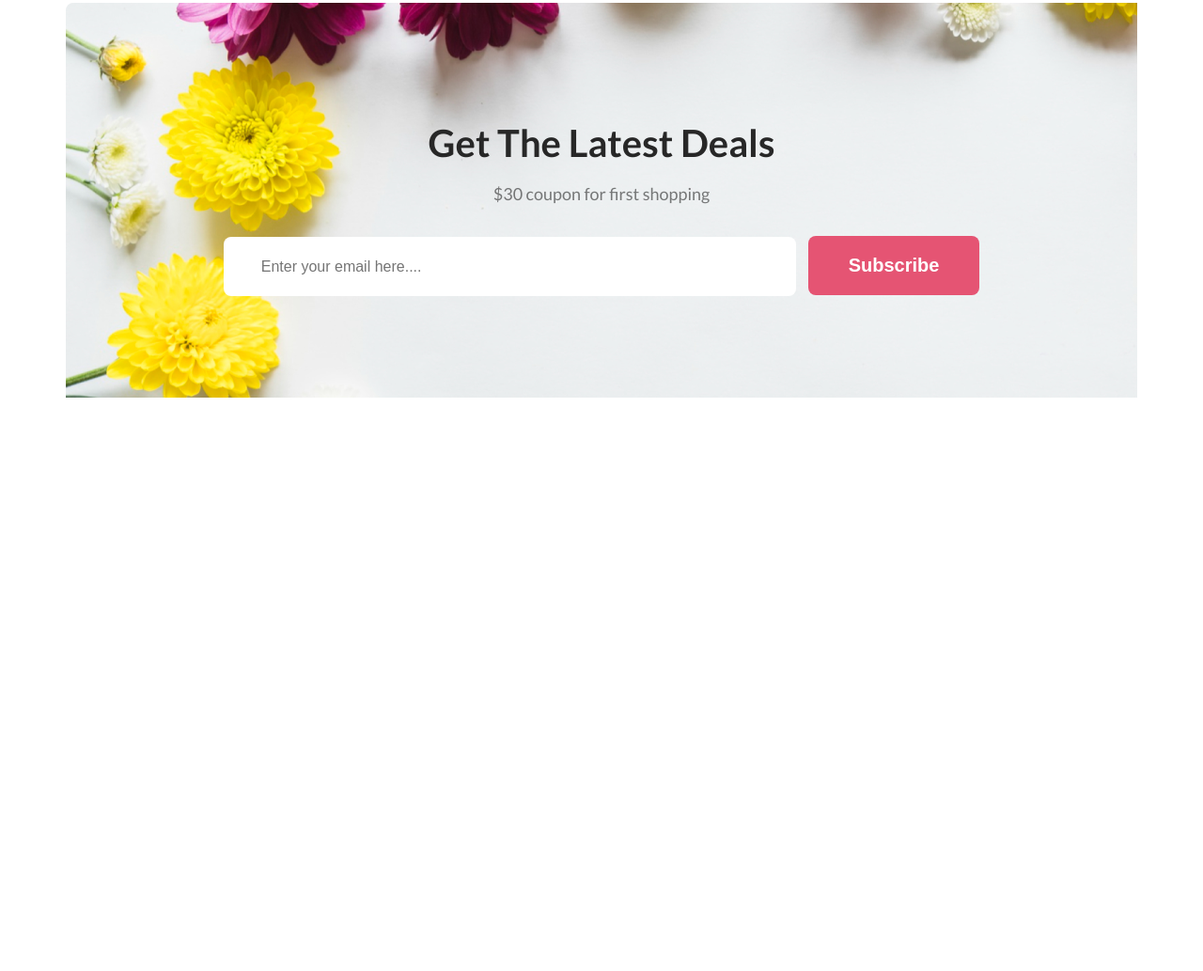
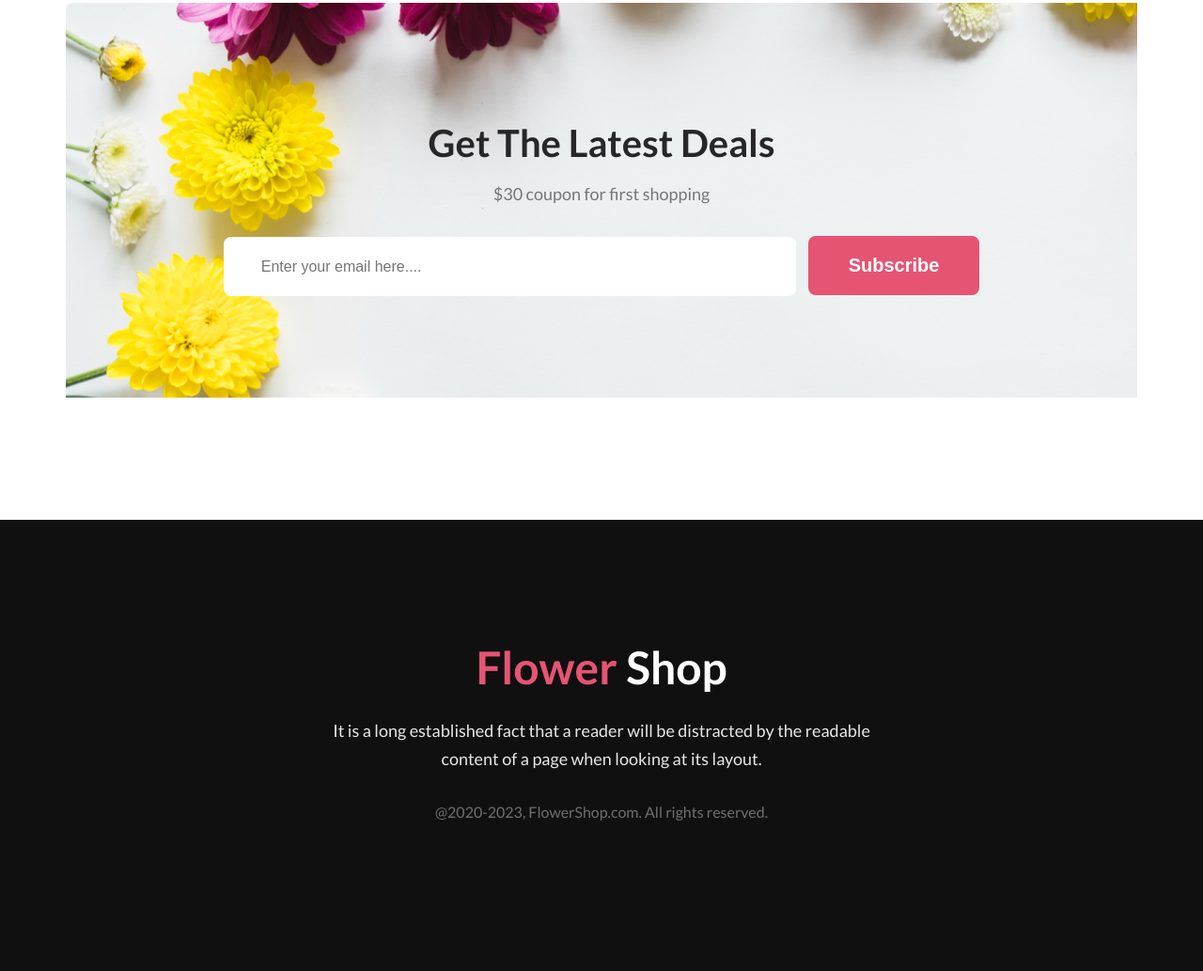
Before and after one commit to Irfankhan20/alhamdulillah-first-assingment-done, a plain HTML site: page index.html in a window 1280 px wide. Shown: the part 3483-4516 px from the top of the page at 94% size. Before the commit the page ends 4036 px from the top, so only its background shows below. Drawn offline with Linux system fonts and the light colour scheme; a web font is replaced by a local one.

Commit message:
alhamdulillah footer and all section done

```diff
--- a/index.html
+++ b/index.html
@@ -128,6 +128,18 @@
             </section>
 
     </main>
-    <footer></footer>
+
+             <!-- FlowerShop section  -->
+    <footer>
+        <section>
+            <div class="footer-container">
+                <h2 class="footer-title">Flower <span class="footertitle-part">Shop</span> </h2>
+                <p class="footer-discription">It is a long established fact that a reader will be distracted by the readable <br> content of a page when looking at its layout.</p>
+                <p class="footer-last">@2020-2023, FlowerShop.com. All rights reserved. </p>
+            </div>
+        </section>
+
+
+    </footer>
 </body>
 </html>
--- a/styles/style.css
+++ b/styles/style.css
@@ -246,3 +246,36 @@ border: 0px;
 margin-right: 10px;
 
 }
+ /* footer section styles */
+ .footer-container{
+    width: 100%;
+    height: 480px;
+    background: #111010;
+
+ }
+ .footer-title{
+    color: #E55473;
+text-align: center;
+font-size: 48px;
+font-weight: 800;
+padding-top: 128px;
+
+ }
+ .footer-discription{
+    color: rgba(255, 255, 255, 0.90);
+text-align: center;
+font-size: 18px;
+font-weight: 400;
+line-height: 30px;
+padding-top: 24px;
+ }
+ .footertitle-part{
+    color: #FFFFFF;
+ }
+ .footer-last{
+    color: rgba(255, 255, 255, 0.40);
+text-align: center;
+font-size: 16px;
+font-weight: 400;
+padding-top: 32px;
+}
```
